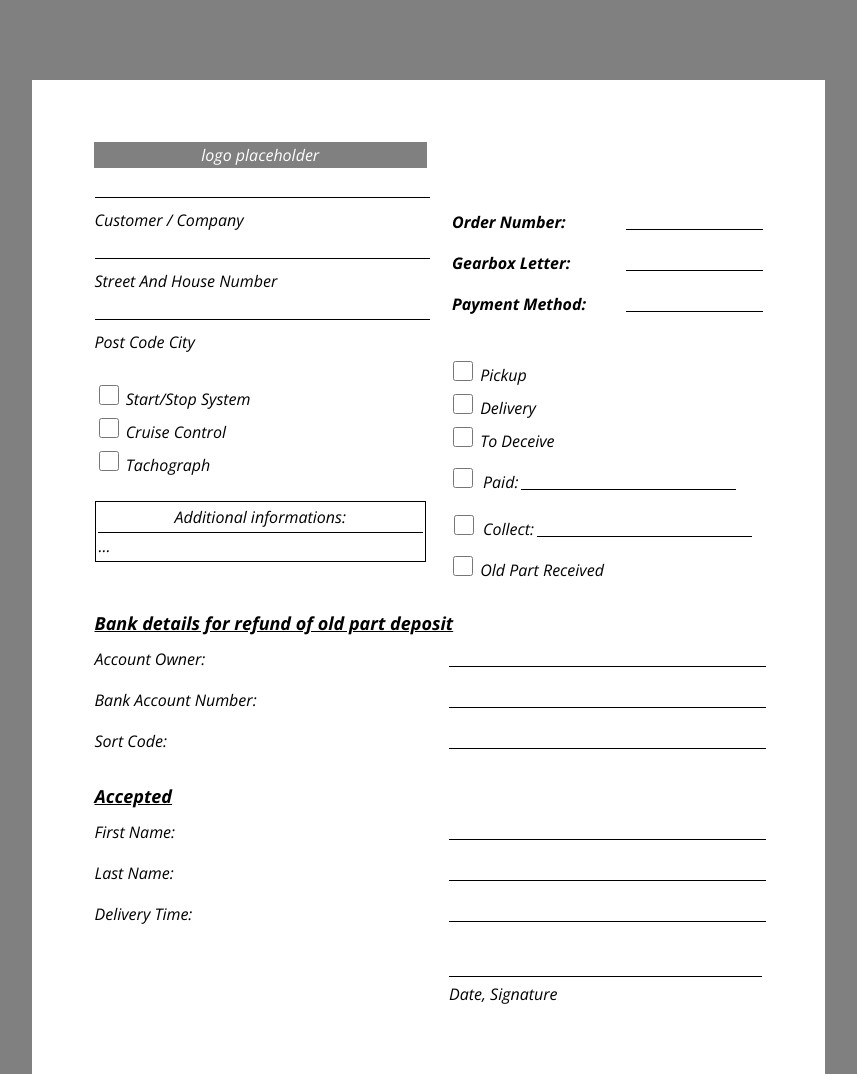
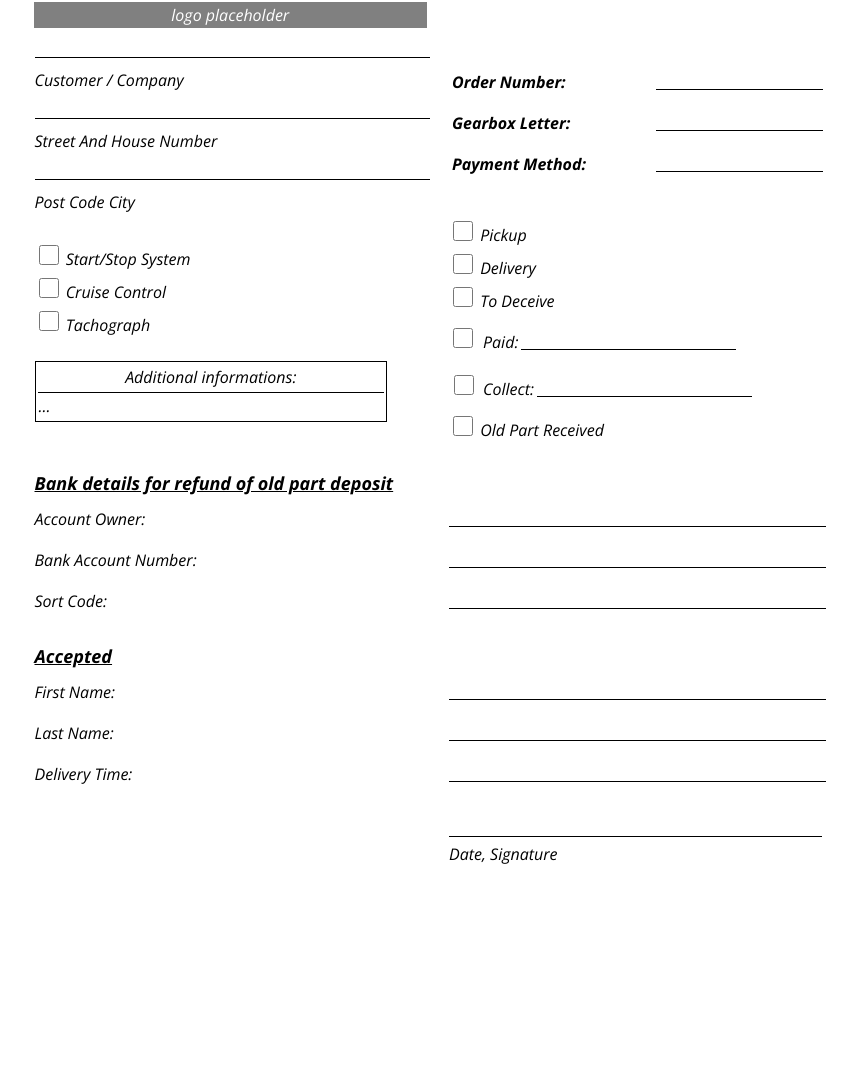
Before and after one commit to Stephen-2Hats/pdftohtml, a plain HTML site: page index.html in a window 1280 px wide. Shown: the whole page, without its empty margins (212-1069 px from the left). After the commit the page ends 874 px from the top, so only its background shows below. Drawn offline with nearby package versions, Linux system fonts and the light colour scheme.

Commit message:
body padding and bg removed

```diff
--- a/index.html
+++ b/index.html
@@ -14,13 +14,11 @@
     <style>
         body {
             font-family: 'Open Sans', sans-serif;
-            margin: 0;
             font-size: 16px;
             line-height: 24px;
             font-weight: 400;
             color: #000;
-            padding: 80px;
-            background: gray;
+            margin: 0;
         }
 
         td {
@@ -68,7 +66,7 @@
 <body>
 
     <!-- Main outer -->
-    <table style="width: 100%;background: #fff;max-width: 793px;margin: 0 auto; padding: 60px;">
+    <table style="width: 100%;background: #fff;max-width: 793px;margin: 0 auto;">
         <tbody>
             <tr>
                 <td style="background-color:gray; color: #fff; text-align:center;">
```
